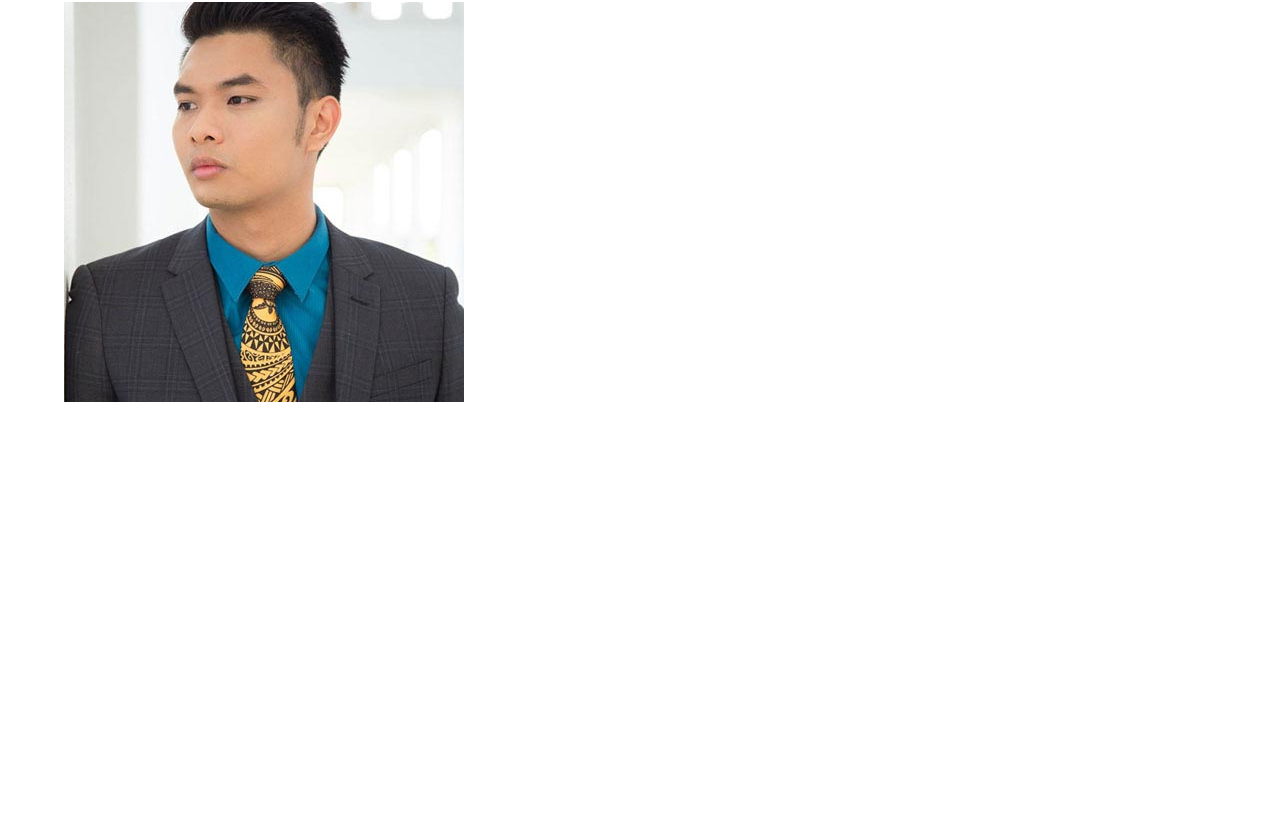
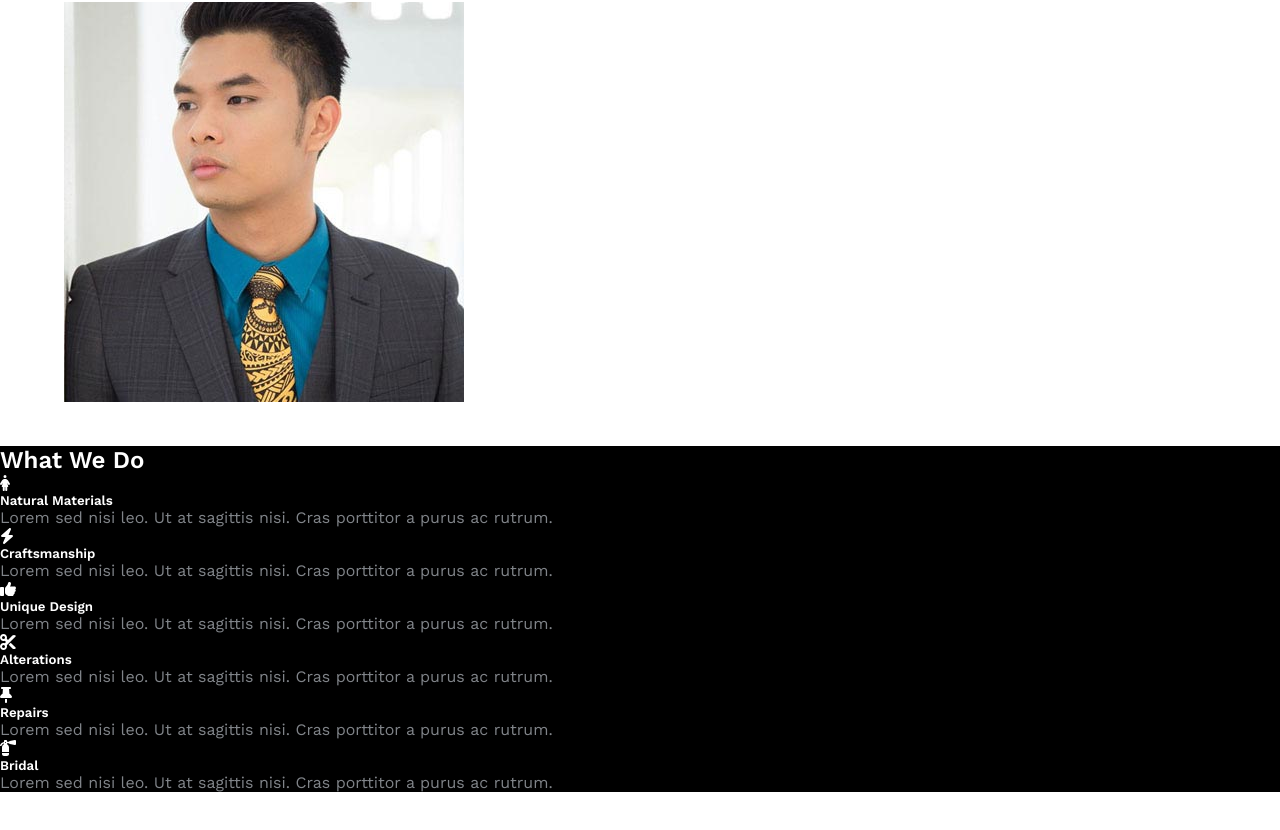
Before and after one commit to Dipsaint1/Exquisite-Couture, a React (Create React App) app: page / in a window 1280 px wide. Shown: the part 1412-2242 px from the top of the page. Before the commit the page ends 1838 px from the top, so only its background shows below. Built offline with nearby package versions, Linux system fonts and the light colour scheme; a web font is replaced by a local one.

Commit message:
updated service page

```diff
--- a/src/App.css
+++ b/src/App.css
@@ -10,5 +10,6 @@
   box-sizing: border-box;
   /* font-family: 'Poppins', sans-serif; */
   font-family: 'Work Sans', sans-serif;
+  color: #fff;
 
 }
--- /dev/null
+++ b/src/components/Services.jsx
@@ -0,0 +1,41 @@
+import React, { useState } from 'react';
+import { faFemale, faBolt, faThumbsUp, faScissors, faThumbTack, faFireExtinguisher } from '@fortawesome/free-solid-svg-icons';
+import { FontAwesomeIcon } from '@fortawesome/react-fontawesome';
+import '../sass/services.scss';
+import Service from '../components/utils/service.json'
+
+const Services = () => {
+  const [isHover, setIsHover] = useState(false);
+  const icons = [ faFemale, faBolt, faThumbsUp, faScissors, faThumbTack, faFireExtinguisher ];
+
+  return (
+    <section id='services'>
+      <div className="container">
+
+        <h2 className="title">What We <span>Do</span></h2>
+
+        <main>
+          {
+            Service.map(item => {
+              return(
+                <div onMouseEnter={() => setIsHover(true)} onMouseLeave={() => setIsHover(false)}  className="content-wrapper">
+                  <div style={{
+                    backgroundColor: isHover? '#fff': 'inherit',
+                    transition: isHover? '1.5s ease-in-out': '0s'
+                    }} class className="icon-wrapper">
+                    <FontAwesomeIcon style={{ color: 'red' }} className='icon' icon={icons[item.id]} />
+                  </div>
+                  <h5>{item.header}</h5>
+                  <span style={{backgroundColor: isHover? '#fff': '#b4afaf'}}></span>
+                  <p style={{color: isHover? '#fff': '#808489'}}>{item.text}</p>
+                </div>
+              )
+            })
+          }
+        </main>
+      </div>
+    </section>
+  )
+}
+
+export default Services
--- /dev/null
+++ b/src/components/utils/service.json
@@ -0,0 +1,38 @@
+[
+  {
+    "header": "Natural Materials",
+    "icon": "faFemale",
+    "text": "Lorem sed nisi leo. Ut at sagittis nisi. Cras porttitor a purus ac rutrum.",
+    "id": 0
+  },
+  {
+    "header": "Craftsmanship",
+    "icon": "faBolt",
+    "text": "Lorem sed nisi leo. Ut at sagittis nisi. Cras porttitor a purus ac rutrum.",
+    "id": 1
+  },
+  {
+    "header": "Unique Design",
+    "icon": "faThumbsUp",
+    "text": "Lorem sed nisi leo. Ut at sagittis nisi. Cras porttitor a purus ac rutrum.",
+    "id": 2
+  },
+  {
+    "header": "Alterations",
+    "icon": "faScissors",
+    "text": "Lorem sed nisi leo. Ut at sagittis nisi. Cras porttitor a purus ac rutrum.",
+    "id": 3
+  },
+  {
+    "header": "Repairs",
+    "icon": "faFireExtinguisher",
+    "text": "Lorem sed nisi leo. Ut at sagittis nisi. Cras porttitor a purus ac rutrum.",
+    "id": 4
+  },
+  {
+    "header": "Bridal",
+    "icon": "faThumbTack",
+    "text": "Lorem sed nisi leo. Ut at sagittis nisi. Cras porttitor a purus ac rutrum.",
+    "id": 5
+  }
+]
--- a/src/pages/Home.js
+++ b/src/pages/Home.js
@@ -1,10 +1,12 @@
 import React from 'react';
 import HeroSection from "../components/HeroSection";
+import Services from '../components/Services.jsx';
 
 function Home() {
   return (
     <>
       <HeroSection />
+      <Services />
     </>
   )
 }
--- /dev/null
+++ b/src/sass/services.scss
@@ -0,0 +1,109 @@
+#services{
+  width: 100%;
+  margin: 40px auto;
+  background-color: black;
+
+
+  @media screen and (max-width: 720px){
+    padding: 20px;
+
+    .title{
+      text-align: center;
+    }
+
+    main{
+      margin-top: 30px;
+      display: grid;
+      grid-template-columns: repeat(12, 1fr);
+    }
+
+    .content-wrapper{
+      grid-column: span 12;
+      display: flex;
+      flex-direction: column;
+      align-items: center;
+      justify-content: space-between;
+      margin: 10px 0 20px 0;
+
+      &:hover{
+        transition: all 2.5s ease-in-out;
+      }
+
+      &:after{
+        content: "";
+        background-color: rgb(84, 82, 82);
+        height: 0.1px;
+        width: 100%;
+        margin-top: 20px;
+      }
+    }
+
+    .content-wrapper > h5{
+      color: #ffb900;
+      opacity: 1;
+      font-size: 1.2em;
+      letter-spacing: 1px;
+      margin: 1.8em 0 1.8em 0;
+    }
+
+    .content-wrapper > span{
+      margin: 0 0 1.8em 0;
+      width: 20%;
+      height: 2px;
+      text-align: center;
+    }
+
+    .content-wrapper > p{
+      width: 95%;
+      margin: 0 auto;
+      text-align: center;
+      font-size: 16px;
+      text-transform: capitalize;
+      letter-spacing: .3px;
+      line-height: 1.8em;
+      transition: 0.5s all;
+      -webkit-transition: 0.5s all;
+      -o-transition: 0.5s all;
+      -moz-transition: 0.5s all;
+      -ms-transition: 0.5s all;
+    }
+
+    .icon-wrapper{
+      width: 100px;
+      height: 100px;
+      display: flex;
+      align-items: center;
+      justify-content: center;
+      border: solid #fff 2px;
+    }
+
+
+    // .icon {
+    //   * {
+    //     color: red;
+    //   }
+    // }
+
+    .icon{
+      color: yellow !important;
+      width: 30px;
+      height: 30px;
+    }
+  }
+
+  @media screen and (max-width: 360px){
+    .title{
+      text-align: center;
+    }
+
+    main{
+      // display: flex;
+      // flex-direction: column;
+    }
+
+    .icon{
+      color: white;
+      font-size: 16px;
+    }
+  }
+}
```
